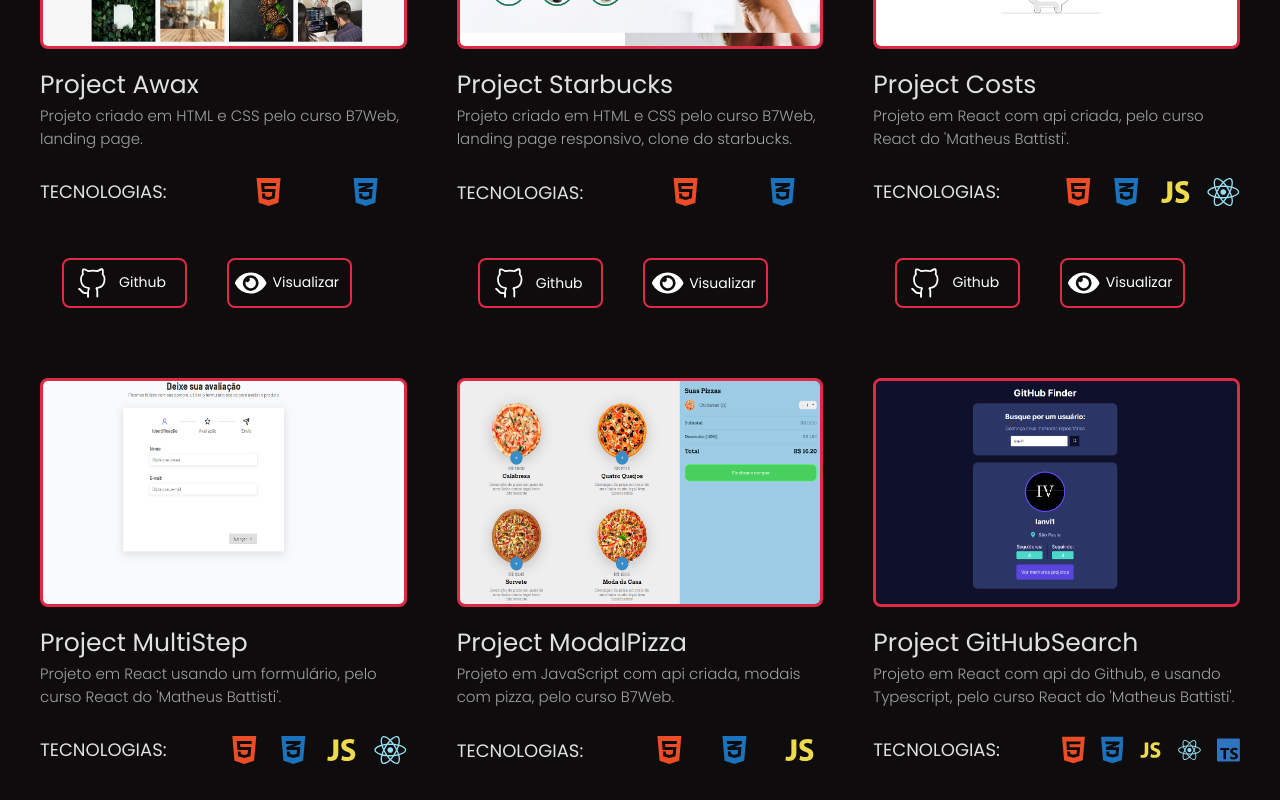
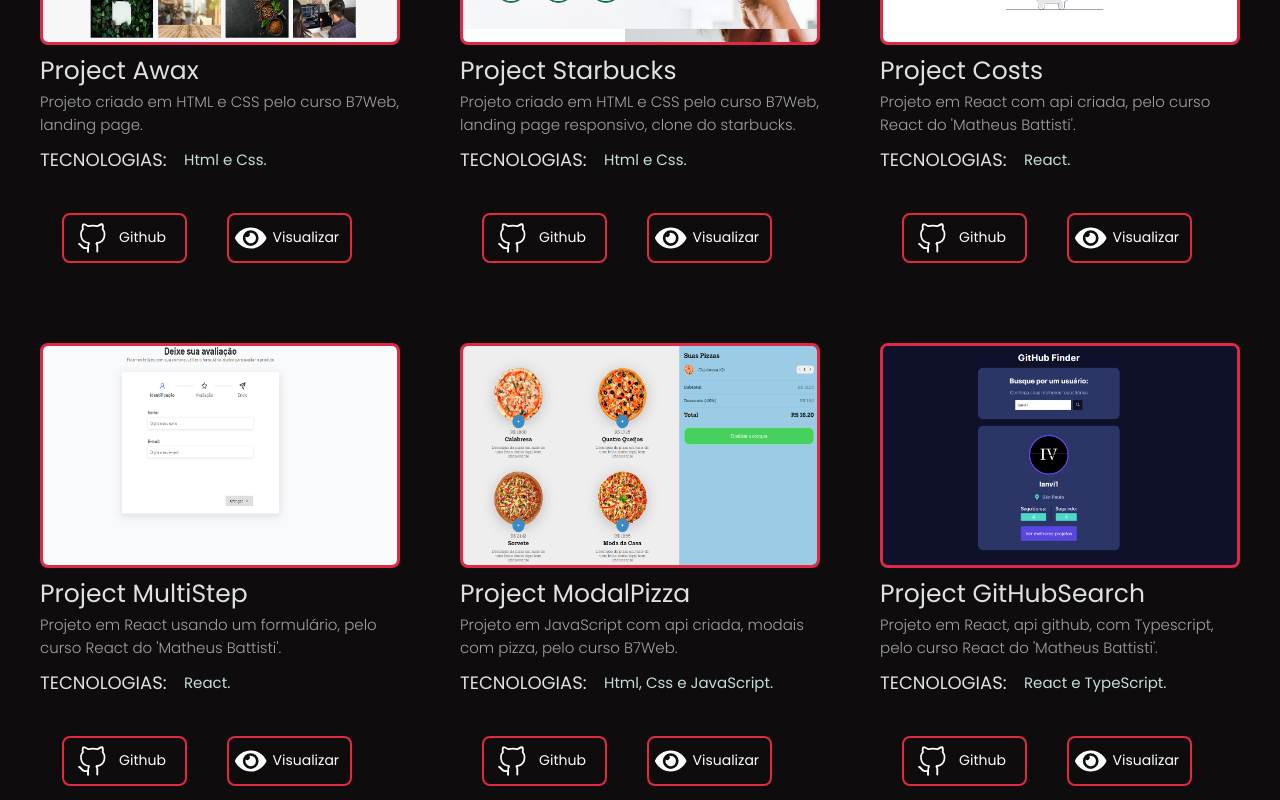
Before and after one commit to Ianvi1/Portfolio1.0, a React (Vite) app: page / in a window 1280 px wide. Shown: the part 3780-4580 px from the top of the page. Built offline with nearby package versions, Linux system fonts and the light colour scheme.

Commit message:
parte dos projects concluida, apesar das dificuldades, melhor entregar o que podemos no momento, hora das partes finais do portfolio inicial.

```diff
--- a/src/components/Projects.sass
+++ b/src/components/Projects.sass
@@ -1,6 +1,3 @@
-// Define a variable for the base margin
-$base-margin: 1rem // Adjust this value as needed
-
 // ProjectsPage styles
 .ProjectsPage
   background-color: #0e0c0c
@@ -38,23 +35,20 @@
     width: 160px
     height: 3px
 
-// ProjectsArea styles
 .ProjectsArea
   display: grid
   grid-template-columns: repeat(3, 1fr)
-  grid-gap: 50px
+  gap: 60px
   max-width: 1200px
   width: 100%
-  margin: 0 auto
+  margin: 0 auto // This centers the grid horizontally
   align-items: center
-  justify-content: center
+  justify-content: center // Center the items horizontally
 
 // ProjectsBox styles
 .ProjectsBox
   display: flex
   flex-direction: column
-  gap: 10px
-  align-items: center
   justify-content: center
 
 // TechImage styles
@@ -80,8 +74,8 @@
 // TechUsage styles
 .TechUsage
   display: flex
+  margin-top: 2px
   align-items: center
-  margin-top: 8px
 
   // p styles
   p
@@ -92,18 +86,17 @@
     margin-right: 10px
     margin-top: 0.5rem
 
-  // TechIcon styles
-  .TechIcon
+  // TechTexts styles
+  .TechTexts
     display: flex
+    align-items: center
     margin-top: 8px
-
-    // Icon styles
-    .icon
-      margin-right: $base-margin
-
-    // Remove margin from the last icon
-    .icon:last-child
-      margin-right: 0
+    color: #c5dcdc
+    text-align: left
+    text-wrap: nowrap
+    font-size: 15px
+    position: absolute
+    margin-left: 9rem
 
 // Buttons styles
 .Buttons
--- a/src/components/Projects.tsx
+++ b/src/components/Projects.tsx
@@ -1,8 +1,6 @@
 import React from 'react';
 import { VscGithubAlt } from "react-icons/vsc";
-import { FaEye, FaHtml5, FaCss3Alt, FaReact } from "react-icons/fa";
-import { IoLogoJavascript } from "react-icons/io";
-import { SiTypescript } from "react-icons/si";
+import { FaEye, } from "react-icons/fa";
 import './Projects.sass';
 import { Swiper, SwiperSlide } from 'swiper/react';
 
@@ -11,22 +9,16 @@
   name: string;
   text: string;
   img: JSX.Element;
-  icon1?: JSX.Element;
-  icon2?: JSX.Element;
-  icon3?: JSX.Element;
-  icon4?: JSX.Element;
-  icon5?: JSX.Element;
+  techs: string;
 }
 
 const projectsTech: Project[] = [
-  { id: "project1", name: "Project Awax", text: "Projeto criado em HTML e CSS pelo curso B7Web, landing page.", img: <img className='TechImage' src='../../public/projectsPortfolio.png' />, icon1: <FaHtml5 className='HtmlIcon icon tech'/>, icon2: <FaCss3Alt className='CssIcon icon tech'/> },
-  { id: "project2", name: "Project Starbucks", text: "Projeto criado em HTML e CSS pelo curso B7Web, landing page responsivo, clone do starbucks.", img: <img className='TechImage' src='../../public/projectsPortfolio2.png' />, icon1: <FaHtml5 className='HtmlIcon icon tech'/>, icon2: <FaCss3Alt className='CssIcon icon tech'/> },
-  { id: "project3", name: "Project Costs", text: "Projeto em React com api criada, pelo curso React do 'Matheus Battisti'.", img: <img className='TechImage' src='../../public/projectsPortfolio3.png' />, icon1: <FaHtml5 className='HtmlIcon icon tech'/>, icon2: <FaCss3Alt className='CssIcon icon tech'/>, icon3:<IoLogoJavascript className='JsIcon icon tech'/>, icon4:<FaReact className='ReactIcon icon tech'/> },
-  { id: "project4", name: "Project MultiStep", text: "Projeto em React usando um formulário, pelo curso React do 'Matheus Battisti'.", img: <img className='TechImage' src='../../public/projectsPortfolio4.png' />, icon1: <FaHtml5 className='HtmlIcon icon tech'/>, icon2: <FaCss3Alt className='CssIcon icon'/>, icon3:<IoLogoJavascript className='JsIcon icon tech'/>, icon4:<FaReact className='ReactIcon icon tech'/> },
-  { id: "project5", name: "Project ModalPizza", text: "Projeto em JavaScript com api criada, modais com pizza, pelo curso B7Web.", img: <img className='TechImage' src='../../public/projectsPortfolio5.png' />, icon1: <FaHtml5 className='HtmlIcon icon tech'/>, icon2: <FaCss3Alt className='CssIcon icon tech'/>, icon3:<IoLogoJavascript className='JsIcon icon tech'/>},
-  { id: "project6", name: "Project GitHubSearch", text: "Projeto em React com api do Github,  e usando Typescript, pelo curso React do 'Matheus Battisti'.", img: <img className='TechImage' src='../../public/projectsPortfolio7.png' />, icon1: <FaHtml5 className='HtmlIcon icon'/>, icon2: <FaCss3Alt className='CssIcon icon'/>, icon3:<IoLogoJavascript className='JsIcon icon tech'/>, icon4:<FaReact className='ReactIcon icon tech'/>, icon5:<SiTypescript className='TsIcon icon tech'/>},
-  { id: "project7", name: "Project Login/Cadastro", text: "Projeto de login e cadastro usando javascript, projeto pessoal.", img: <img className='TechImage' src='../../public/projectsPortfolio6.png' />, icon1: <FaHtml5 className='HtmlIcon icon tech'/>, icon2: <FaCss3Alt className='CssIcon icon tech'/>, icon3:<IoLogoJavascript className='JsIcon icon tech'/>}
-]
+  { id: "project1", name: "Project Awax", text: "Projeto criado em HTML e CSS pelo curso B7Web, landing page.", img: <img className='TechImage' src='../../public/projectsPortfolio.png' />, techs: "Html e Css."},
+  { id: "project2", name: "Project Starbucks", text: "Projeto criado em HTML e CSS pelo curso B7Web, landing page responsivo, clone do starbucks.", img: <img className='TechImage' src='../../public/projectsPortfolio2.png' />,techs: "Html e Css."},
+  { id: "project3", name: "Project Costs", text: "Projeto em React com api criada, pelo curso React do 'Matheus Battisti'.", img: <img className='TechImage' src='../../public/projectsPortfolio3.png' />,techs: "React."},
+  { id: "project4", name: "Project MultiStep", text: "Projeto em React usando um formulário, pelo curso React do 'Matheus Battisti'.", img: <img className='TechImage' src='../../public/projectsPortfolio4.png'/>,techs: "React."},
+  { id: "project5", name: "Project ModalPizza", text: "Projeto em JavaScript com api criada, modais com pizza, pelo curso B7Web.", img: <img className='TechImage' src='../../public/projectsPortfolio5.png' />,techs: "Html, Css e JavaScript."},
+  { id: "project6", name: "Project GitHubSearch", text: "Projeto em React, api github, com Typescript, pelo curso React do 'Matheus Battisti'.", img: <img className='TechImage' src='../../public/projectsPortfolio7.png' />,techs: "React e TypeScript."}]
 
   const ProjectsPage: React.FC = () => {
     return (
@@ -48,12 +40,8 @@
                     </div>
                     <div className='TechUsage'>
                       <p>Tecnologias:</p>
-                    <div className='TechIcon'>
-                      {pj.icon1}
-                      {pj.icon2}
-                      {pj.icon3}
-                      {pj.icon4}
-                      {pj.icon5}
+                      <div className='TechTexts'>
+                        {pj.techs}
                       </div>
                     </div>
                     <div className='ButtonsArea'>
@@ -78,4 +66,5 @@
     )
   }
 
+
 export default ProjectsPage;
```
Lines whose indentation alone changed are shown as unchanged.
